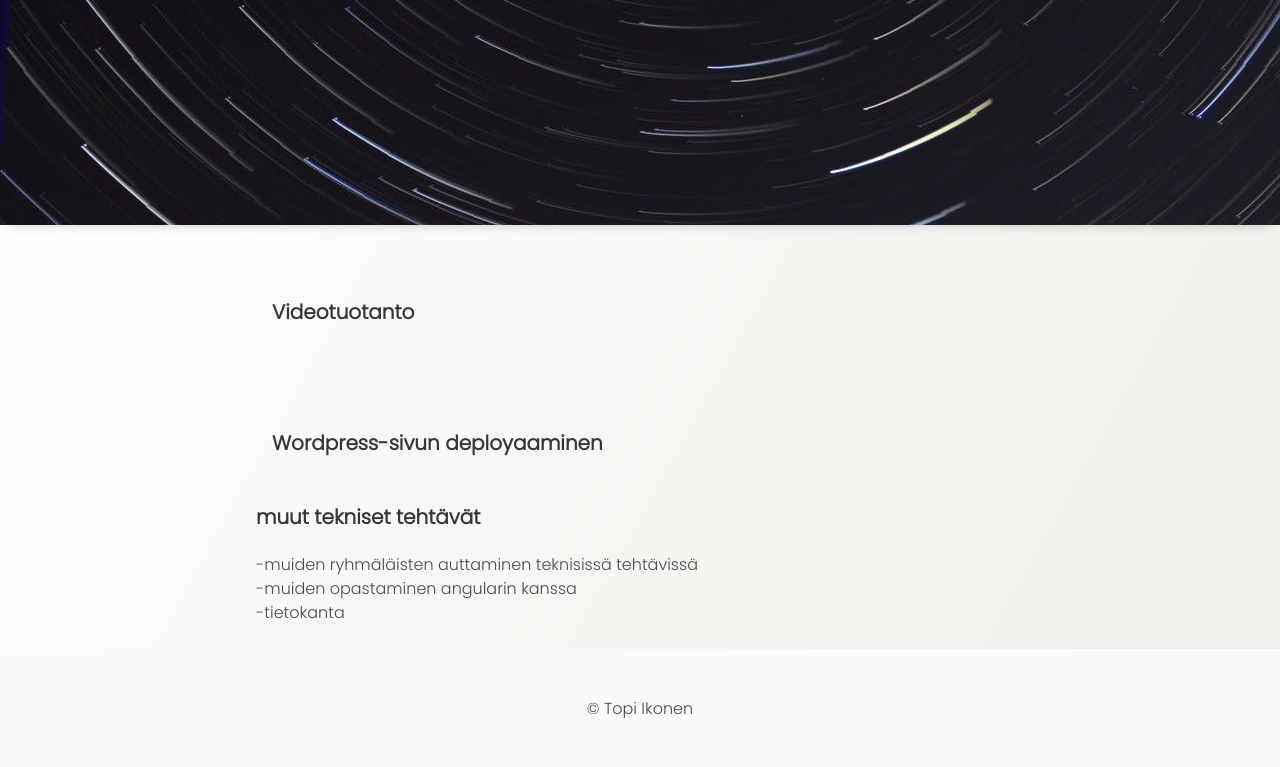
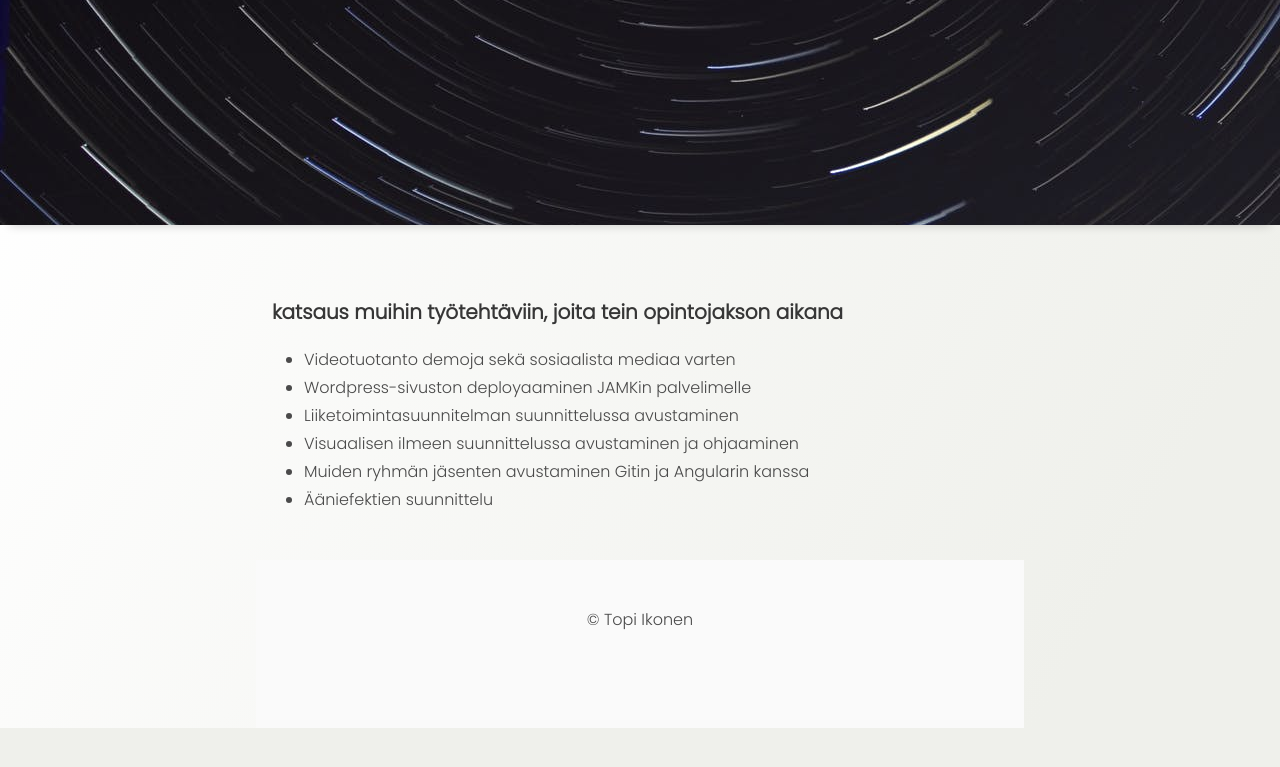
Before and after one commit to maunuri/maunuri.github.io, a website: page muut.html in a window 1280 px wide. Shown: the part 475-1242 px from the top of the page. After the commit the page ends 1203 px from the top, so only its background shows below. Drawn offline with Linux system fonts and the light colour scheme.

Commit message:
vika commit lol

```diff
--- a/css/styles.css
+++ b/css/styles.css
@@ -247,3 +247,7 @@ iframe {
   .sprint h4 {
       text-align: center;
   }
+
+  .muu {
+      margin-bottom:2em;
+  }
--- a/muut.html
+++ b/muut.html
@@ -62,21 +62,32 @@
       </div>
 
 <div class="content">
-  <div class="block">
-    <h4 class="title">Videotuotanto</h4>
+  <div class="block muu">
+    <h4 class="title">katsaus muihin työtehtäviin, joita tein opintojakson aikana</h4>
+    <ul>
+      <li>
+        Videotuotanto demoja sekä sosiaalista mediaa varten
+      </li>
+      <li>
+        Wordpress-sivuston deployaaminen JAMKin palvelimelle
+      </li>
+      <li>
+        Liiketoimintasuunnitelman suunnittelussa avustaminen
+      </li>
+      <li>
+        Visuaalisen ilmeen suunnittelussa avustaminen ja ohjaaminen
+      </li>
+      <li>
+        Muiden ryhmän jäsenten avustaminen Gitin ja Angularin kanssa
+      </li>
+      <li>
+        Ääniefektien suunnittelu
+      </li>
+    </ul>
 
 
   </div>
-  <div class="block">
-    <h4 class="title">Wordpress-sivun deployaaminen</h4>
-  </div>
 
-
-  <h4 class="title">muut tekniset tehtävät</h4>
-  -muiden ryhmäläisten auttaminen teknisissä tehtävissä <br />
-  -muiden opastaminen angularin kanssa <br />
-  -tietokanta <br/>
-</div>
 
 
 
```
Also changed, not shown: productowner.html (+6 -0 lines).
